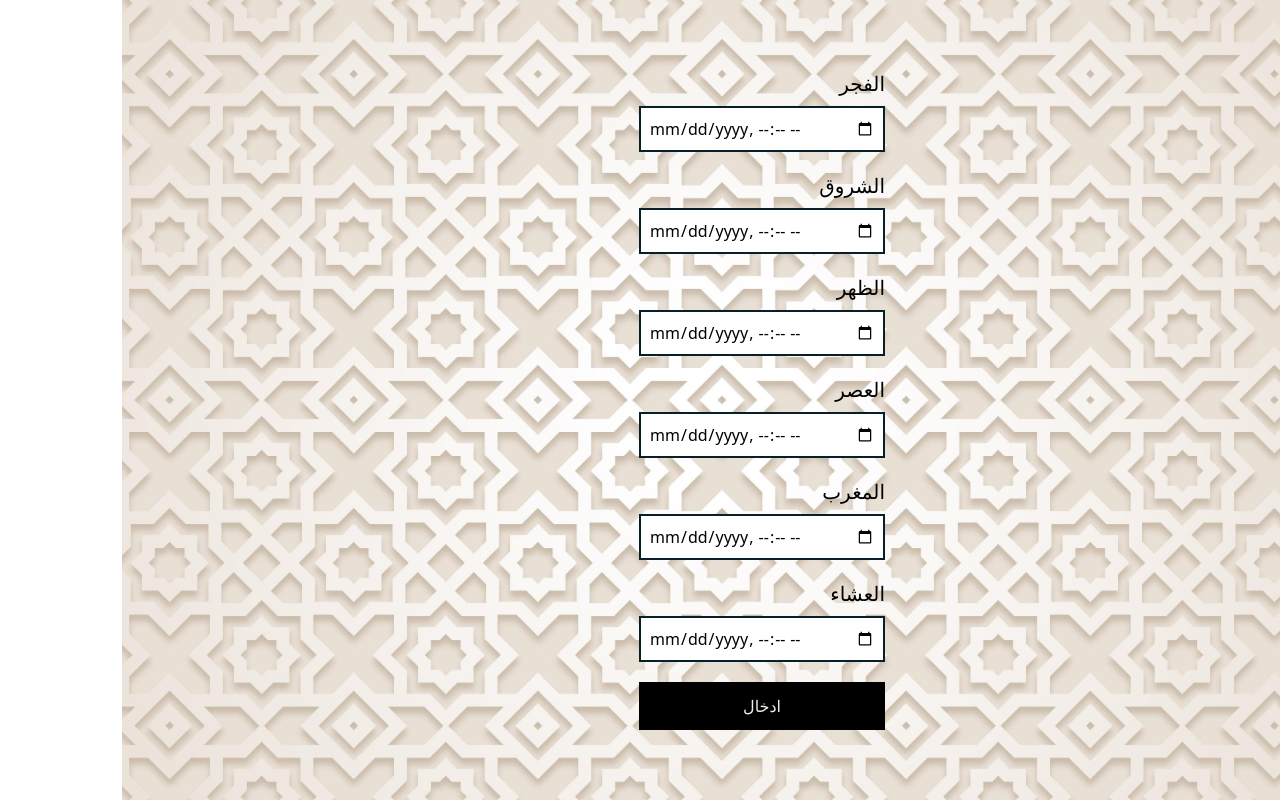
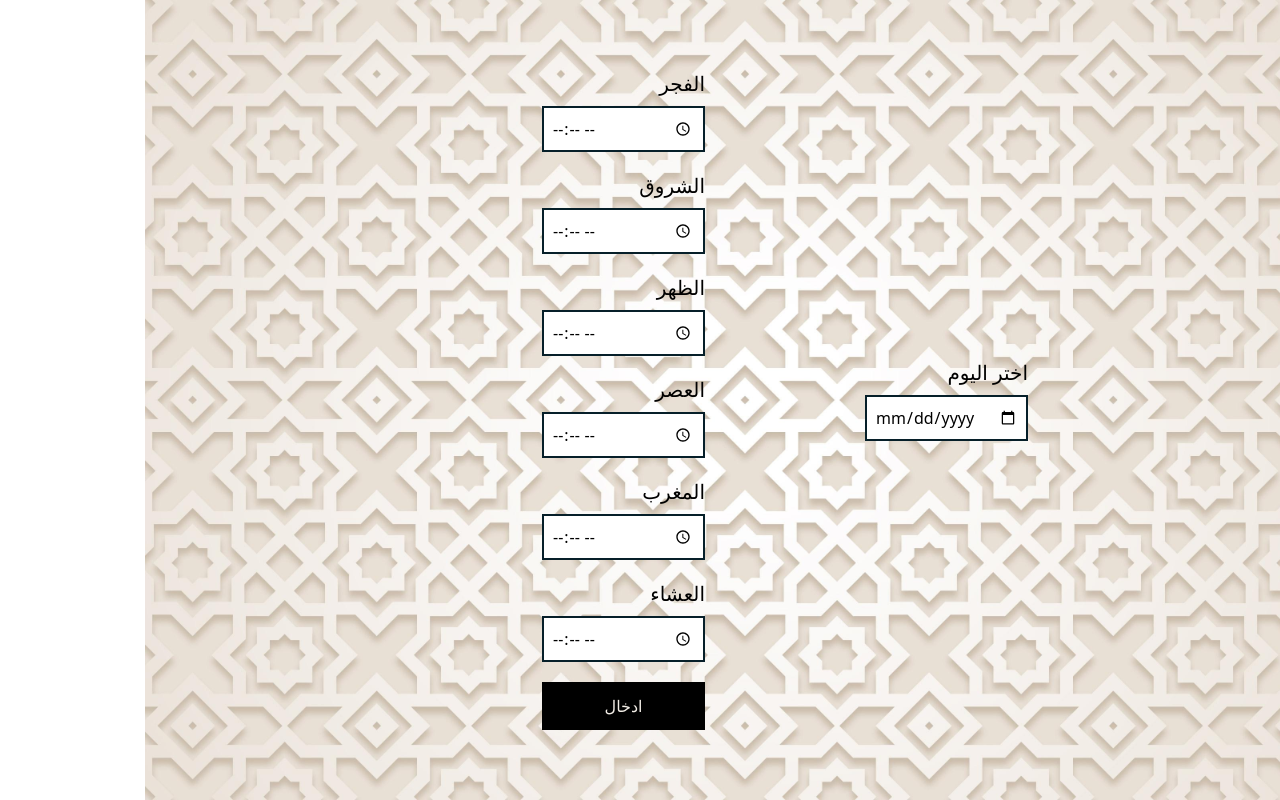
Before and after one commit to mohammednabi/prayers-times, a React (Vite) app: page /admin/dashboard in a window 1280 px wide. Built offline with nearby package versions, Linux system fonts and the light colour scheme; no server answers; sample sign-in values are in the browser's storage; the HTML template or start-up script is replaced by a standard one.

Commit message:
add authntication

```diff
--- a/src/App.tsx
+++ b/src/App.tsx
@@ -1,10 +1,10 @@
 /* eslint-disable react-refresh/only-export-components */
-import { Route, Routes } from "react-router-dom";
+import { Route, Routes, useLocation, useNavigate } from "react-router-dom";
 import "./App.css";
 import Home from "./pages/Home";
 
 import MainLayout from "./pages/MainLayout";
-import { Suspense } from "react";
+import { Suspense, useEffect } from "react";
 
 import Loading from "./components/Loading";
 import StoreContextProvider from "./components/StoreContextProvider";
@@ -14,8 +14,26 @@ import Tasbih from "./pages/Tasbih";
 import Admin from "./pages/Admin";
 import AdminDashboard from "./pages/AdminDashboard";
 import DoaaKhatm from "./pages/DoaaKhatm";
+import { onAuthStateChanged } from "firebase/auth";
+import { auth } from "./firebase/firebaseAuth";
 
 const App = () => {
+  const { pathname } = useLocation();
+  const navigateTo = useNavigate();
+
+  useEffect(() => {
+    onAuthStateChanged(auth, (user) => {
+      console.log({ user });
+      if (user && pathname === "/admin") {
+        navigateTo("/admin/dashboard");
+      }
+      if (!user && pathname === "/admin/dashboard") {
+        navigateTo("/admin");
+      }
+    });
+    // eslint-disable-next-line react-hooks/exhaustive-deps
+  }, []);
+
   return (
     <Suspense fallback={<Loading />}>
       <div>
--- a/src/components/NewDayForm.tsx
+++ b/src/components/NewDayForm.tsx
@@ -13,27 +13,40 @@ const NewDayForm = () => {
     <div>
       <form
         onSubmit={handleSubmit((data) => {
-          //   toast.success(`${data}`);
-          //   console.log({ data });
-          //   console.log();
-
+          // const fajrDate = new Date(`${data.day} ${data.fajr}`);
+          // toast.success(`${data}`);
+          // console.log({ data });
+          // console.log();
           prayers
-            .addDayTimes(new Date(data.fajr).getMonth(), data)
+            .addDayTimes(new Date(data.day).getMonth(), data)
             .then(() => {
               toast.success("added succesfully");
             })
             .catch(() => {
               toast.error("failed to add");
             });
+
+          // console.log({ data });
+          // console.log({ fajrDate });
         })}
-        className="flex flex-col items-center gap-5"
+        className="grid grid-cols-2  items-center gap-40"
       >
+        <div className="flex flex-col gap-2">
+          <label className="text-xl">اختر اليوم</label>
+          <input
+            {...register("day")}
+            required
+            type="date"
+            className="p-2 border-darkGreen border-solid border-2 outline-none"
+          />
+        </div>
+        <div className="flex flex-col gap-5">
           <div className="flex flex-col gap-2">
             <label className="text-xl">الفجر</label>
             <input
               {...register("fajr")}
               required
-            type="datetime-local"
+              type="time"
               className="p-2 border-darkGreen border-solid border-2 outline-none"
             />
           </div>
@@ -42,7 +55,7 @@ const NewDayForm = () => {
             <input
               {...register("sunrise")}
               required
-            type="datetime-local"
+              type="time"
               className="p-2 border-darkGreen border-solid border-2 outline-none"
             />
           </div>
@@ -51,7 +64,7 @@ const NewDayForm = () => {
             <input
               {...register("duhr")}
               required
-            type="datetime-local"
+              type="time"
               className="p-2 border-darkGreen border-solid border-2 outline-none"
             />
           </div>
@@ -60,7 +73,7 @@ const NewDayForm = () => {
             <input
               {...register("asr")}
               required
-            type="datetime-local"
+              type="time"
               className="p-2 border-darkGreen border-solid border-2 outline-none"
             />
           </div>
@@ -69,7 +82,7 @@ const NewDayForm = () => {
             <input
               {...register("mgrb")}
               required
-            type="datetime-local"
+              type="time"
               className="p-2 border-darkGreen border-solid border-2 outline-none"
             />
           </div>
@@ -78,12 +91,13 @@ const NewDayForm = () => {
             <input
               {...register("asha")}
               required
-            type="datetime-local"
+              type="time"
               className="p-2 border-darkGreen border-solid border-2 outline-none"
             />
           </div>
 
           <button className="text-lightBeige bg-black p-3 w-full">ادخال</button>
+        </div>
       </form>
     </div>
   );
--- a/src/components/SalahTime.tsx
+++ b/src/components/SalahTime.tsx
@@ -1,5 +1,5 @@
 /* eslint-disable react-refresh/only-export-components */
-import { useContext, useEffect } from "react";
+import { useCallback, useContext, useEffect } from "react";
 import { IoLocationOutline } from "react-icons/io5";
 import { StoreContext } from "../contexts/StoreContext";
 import { observer } from "mobx-react-lite";
@@ -7,9 +7,9 @@ import { observer } from "mobx-react-lite";
 const SalahTime = () => {
   const { prayers } = useContext(StoreContext);
 
-  const alertUser = () => {
+  const alertUser = useCallback(() => {
     alert("لا يمكنك تغيير الموقع في الوقت الحالي ");
-  };
+  }, []);
 
   useEffect(() => {
     const intervalId = setInterval(() => {
--- a/src/stores/PrayersStore.ts
+++ b/src/stores/PrayersStore.ts
@@ -35,7 +35,7 @@ export class PrayersStore {
     await getDoc(docRef).then((snapshot) => {
       runInAction(() => {
         console.log("this is all days :", snapshot.data());
-        this.allDays = snapshot.data()?.days;
+        // this.allDays = snapshot.data()?.days;
         this.todayTimes = snapshot.data()?.days[`${today.getDate()}`];
       });
 
@@ -145,19 +145,52 @@ export class PrayersStore {
       .padStart(2, "0")}:${remainingSeconds.toString().padStart(2, "0")}`;
   };
 
+  getMonthDaysPraysTimes = async (monthIndex: number) => {
+    // const today = new Date();
+
+    const docRef = doc(db, "months", allMonths[monthIndex]);
+    await getDoc(docRef).then((snapshot) => {
+      runInAction(() => {
+        console.log("this is all days of the month :", snapshot.data());
+        this.allDays = snapshot.data()?.days;
+        // this.todayTimes = snapshot.data()?.days[`${today.getDate()}`];
+      });
+
+      // const times: prayTime = snapshot.data()?.days[`${today.getDate()}`];
+      // return times;
+    });
+  };
+
   addDayTimes = async (monthIndex: number, formData: FieldValues) => {
-    this.getTodayPraysTimes().then(() => {
+    this.getMonthDaysPraysTimes(monthIndex).then(() => {
       if (this.allDays && Object.keys(this.allDays).length > 0) {
         const theNewData = {
           days: {
             ...this.allDays,
-            [`${new Date(formData.fajr).getDate()}`]: {
-              fajr: new Date(formData.fajr),
-              sunrise: new Date(formData.sunrise),
-              duhr: new Date(formData.duhr),
-              asr: new Date(formData.asr),
-              mgrb: new Date(formData.mgrb),
-              asha: new Date(formData.asha),
+            [`${new Date(formData.day).getDate()}`]: {
+              fajr: new Date(`${formData.day} ${formData.fajr}`),
+              sunrise: new Date(`${formData.day} ${formData.sunrise}`),
+              duhr: new Date(`${formData.day} ${formData.duhr}`),
+              asr: new Date(`${formData.day} ${formData.asr}`),
+              mgrb: new Date(`${formData.day} ${formData.mgrb}`),
+              asha: new Date(`${formData.day} ${formData.asha}`),
+            },
+          },
+        };
+
+        // console.log("done inside the function else");
+        return setDoc(doc(db, "months", allMonths[monthIndex]), theNewData);
+      } else {
+        const theNewData = {
+          days: {
+            ...this.allDays,
+            [`${new Date(formData.day).getDate()}`]: {
+              fajr: new Date(`${formData.day} ${formData.fajr}`),
+              sunrise: new Date(`${formData.day} ${formData.sunrise}`),
+              duhr: new Date(`${formData.day} ${formData.duhr}`),
+              asr: new Date(`${formData.day} ${formData.asr}`),
+              mgrb: new Date(`${formData.day} ${formData.mgrb}`),
+              asha: new Date(`${formData.day} ${formData.asha}`),
             },
           },
         };
```
Lines whose indentation alone changed are shown as unchanged.
